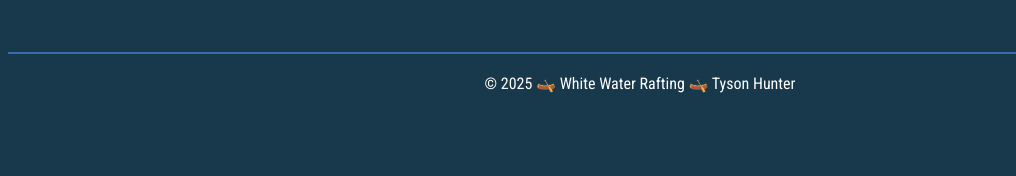
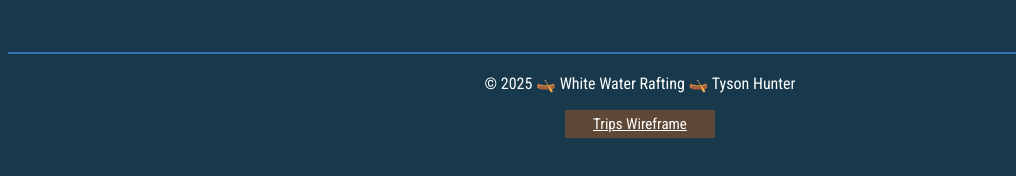
Before and after one commit to origamijellybean/wdd130, a plain HTML site: page wwr/trips.html in a window 1280 px wide. Shown: the part 216-392 px from the top of the page, 0-1016 px from the left. Drawn offline with Linux system fonts and the light colour scheme.

Commit message:
footer adjustment

```diff
--- a/wwr/trips.html
+++ b/wwr/trips.html
@@ -31,7 +31,7 @@
     </main>
     <footer>
         <p id="copywrite">&copy; 2025 🛶 White Water Rafting 🛶 Tyson Hunter</p>
-        <!-- <a id="wireframe" href="https://app.moqups.com/E4ZG5EltSnC3DQ2TjPZP6UEaDjntJfZU/view/page/ad64222d5">Contact Us Wireframe</a> -->
+        <a id="wireframe" href="">Trips Wireframe</a>
         <div>
             <a href="https://www.facebook.com">
                 <img src="images/facebook-logo.png" alt="Facebook" width="40">
```
